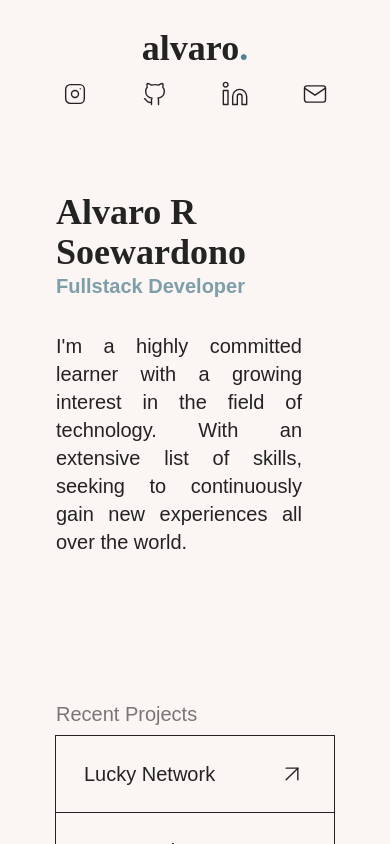
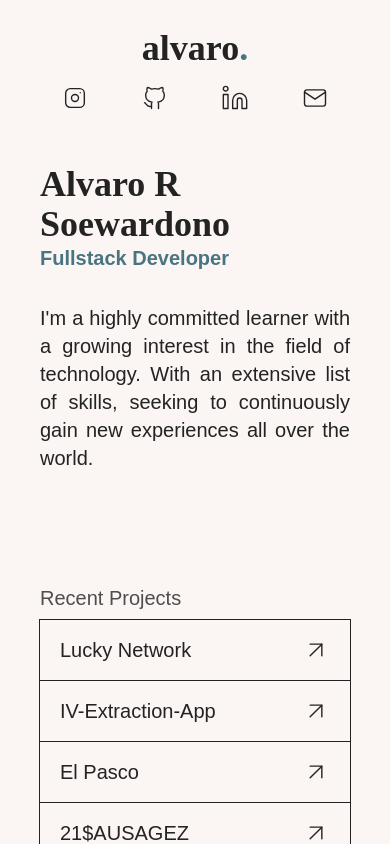
Before and after one commit to alvaroswdn/portfolio, a SvelteKit app: page / in a window 390 px wide. Shown: the top 844 px of the page. Built offline with nearby package versions, Linux system fonts and the light colour scheme; a web font is replaced by a local one.

Commit message:
Change mobile padding and color contrasts

```diff
--- a/src/app.css
+++ b/src/app.css
@@ -3,7 +3,7 @@
 @theme {
 	--color-background: #fbf5f3;
 	--color-primary: #232323;
-	--color-accent: #518190;
+	--color-accent: #497583;
 	--font-primary: 'IBM Plex Sans Variable', sans-serif;
 	--font-accent: 'Baskervville Variable', serif;
 }
--- a/src/routes/+layout.svelte
+++ b/src/routes/+layout.svelte
@@ -31,7 +31,7 @@
 
 <div class="bg-background grid text-primary font-primary text-xl h-full min-h-screen">
 	<div class="h-full max-w-6xl m-auto px-8">
-		<header class="flex flex-col gap-3 items-center justify-between py-7 lg:flex-row">
+		<header class="flex flex-col gap-4 items-center justify-between py-7 lg:flex-row">
 			<a href="/" class="flex items-center font-accent text-4xl font-semibold">
 				alvaro<span class="text-accent">.</span>
 			</a>
@@ -47,7 +47,7 @@
 			</div>
 		</header>
 
-		<main class="px-6 pb-32">
+		<main class="px-2 pb-32 lg:px-6">
 			{@render children()}
 		</main>
 	</div>
--- a/src/routes/+page.svelte
+++ b/src/routes/+page.svelte
@@ -17,27 +17,27 @@
 	<a
 		href={url}
 		target="_blank"
-		class="group flex items-center justify-between px-7 py-6 hover:text-accent hover:scale-[102%] transition-all duration-400 ease-out"
+		class="group flex items-center justify-between px-5 py-4 hover:text-accent hover:scale-[102%] transition-all duration-400 ease-out lg:px-7 lg:py-6"
 	>
 		{title}
 		<LinkIcon />
 	</a>
 {/snippet}
 
-<div class="flex flex-col gap-24 mt-8 lg:mt-20 lg:flex-row lg:gap-36">
+<div class="flex flex-col gap-16 lg:mt-20 lg:flex-row lg:gap-36">
 	<section class="flex flex-col gap-8 flex-2/5 mt-6">
 		<div>
 			<h1 class="text-4xl font-accent font-semibold">Alvaro R Soewardono</h1>
-			<span class="text-xl text-accent/75 font-semibold">Fullstack Developer</span>
+			<span class="text-xl text-accent font-semibold">Fullstack Developer</span>
 		</div>
 
-		<p class="text-justify pr-8">
+		<p class="text-justify lg:pr-8">
 			I'm a highly committed learner with a growing interest in the field of technology. With an
 			extensive list of skills, seeking to continuously gain new experiences all over the world.
 		</p>
 
 		<enhanced:img
-			class="rounded-lg w-6/7 mt-4 bg-slate-200"
+			class="rounded-lg w-full lg:w-6/7 mt-4 bg-slate-200"
 			src="./scene.webp"
 			alt="scene"
 			draggable="false"
@@ -45,7 +45,7 @@
 		/>
 	</section>
 	<section class="flex-3/5">
-		<h2 class="mb-2 text-primary/60 font-medium">Recent Projects</h2>
+		<h2 class="mb-2 text-primary/80 font-medium">Recent Projects</h2>
 		<div class="grid outline">
 			{@render project('Lucky Network', 'https://luckynetwork.net')}
 			<hr class="h-px" />
```
